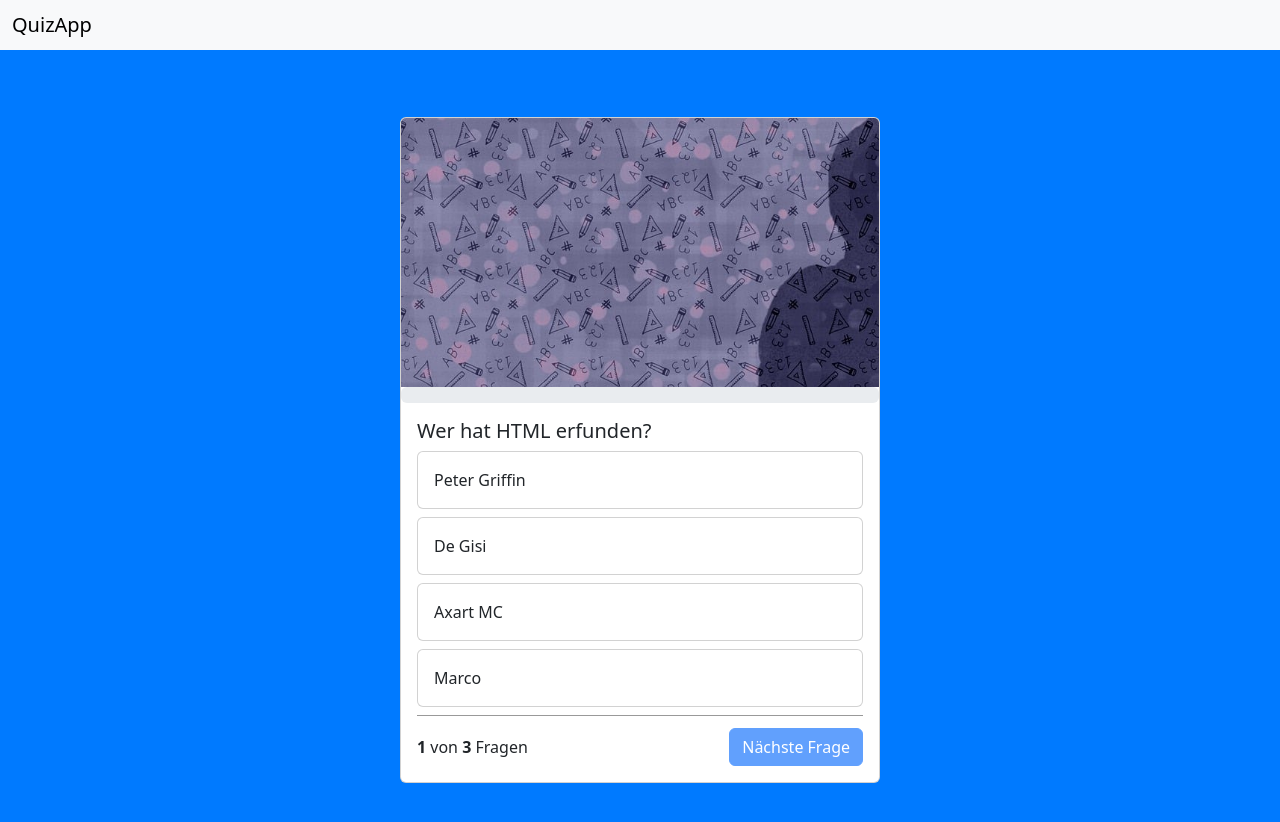
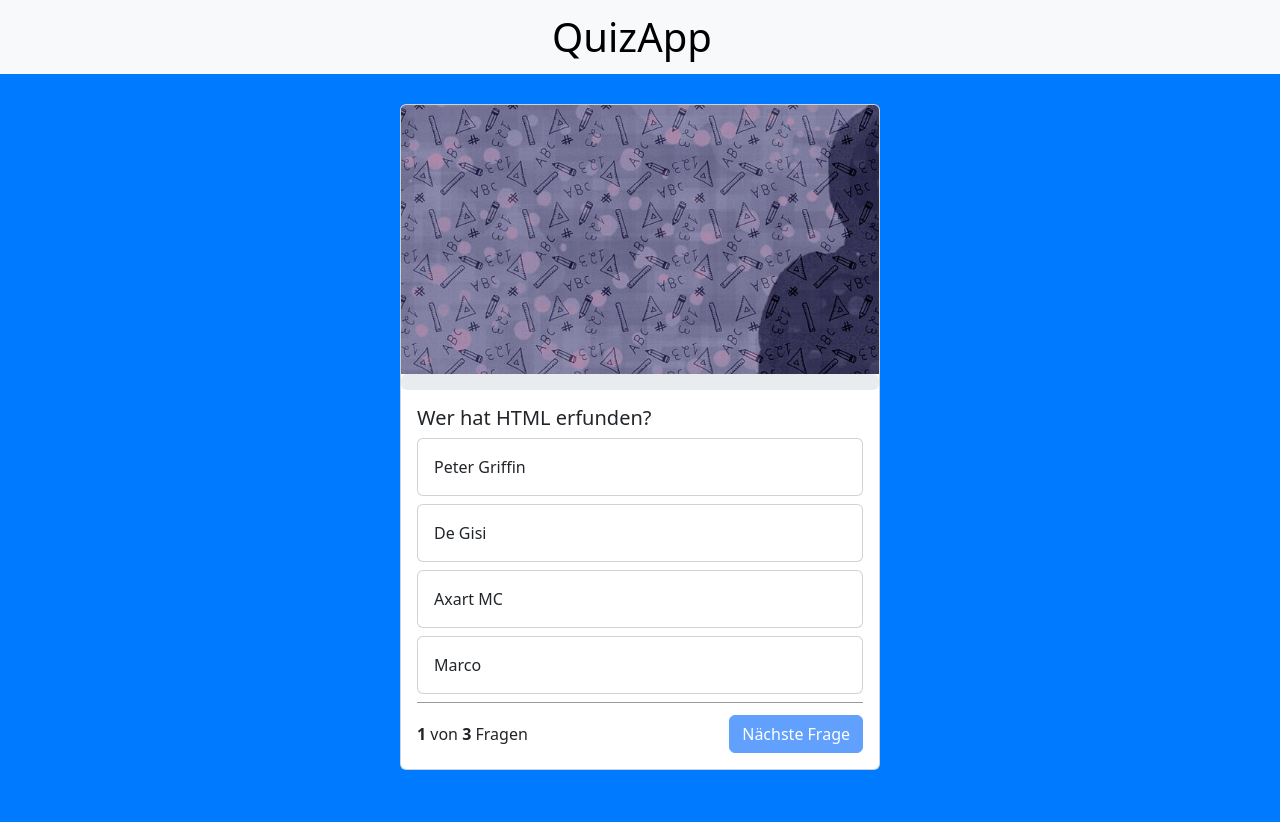
Before and after one commit to AxartMC/QuizApp, a plain HTML site: page index.html in a window 1280 px wide. After the commit the page ends 800 px from the top, so only its background shows below. Drawn offline with nearby package versions, Linux system fonts and the light colour scheme.

Commit message:
small design changes

```diff
--- a/index.html
+++ b/index.html
@@ -18,8 +18,8 @@
 
 <body onload="init()">
     <nav class="navbar bg-body-tertiary">
-        <div class="container-fluid">
-            <span class="navbar-brand mb-0 h1">QuizApp</span>
+        <div class="container-fluid flex-center">
+            <span class="navbar-brand mb-0 h1 fs-1">QuizApp</span>
         </div>
     </nav>
 
--- a/style.css
+++ b/style.css
@@ -1,9 +1,12 @@
 body {
     background-color: #007aff !important;
+    display: flex;
+    flex-direction: column;
+    height: 100vh;
 }
 
 .container {
-    min-height: 100vh;
+    flex: 1;
     background-color: #007aff !important;
     display: flex;
     justify-content: center;
@@ -12,6 +15,11 @@ body {
 
 .quiz-card {
     width: 30rem;
+}
+
+.flex-center {
+    display: flex;
+    justify-content: center !important;
 }
 
 .question-footer {
```
